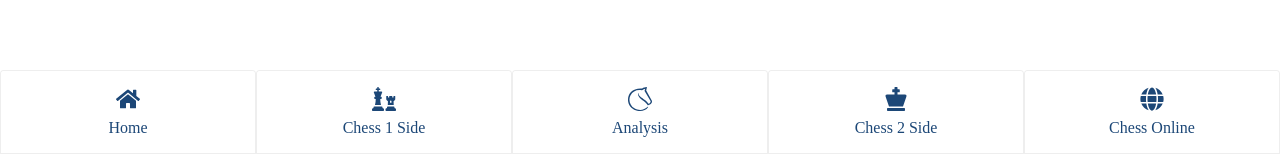
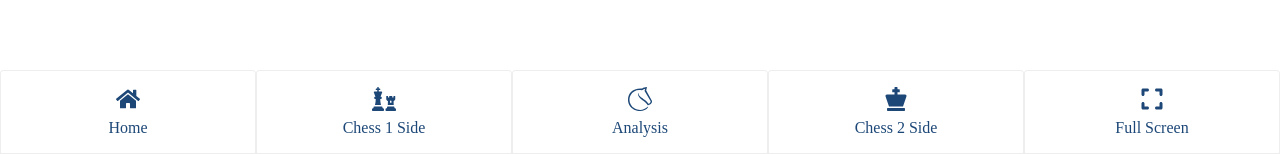
Before and after one commit to jasurlive/chess, a React (Vite) app: page / in a window 1280 px wide. Shown: the part 646-800 px from the top of the page. Built offline with nearby package versions, Linux system fonts and the light colour scheme.

Commit message:
fullscreen toggle added

```diff
--- a/src/css/dom-menu.css
+++ b/src/css/dom-menu.css
@@ -16,9 +16,10 @@
   flex: 1;
   font-weight: 450;
   list-style-type: none;
+  cursor: pointer;
 }
 
-.dom-menu-item a {
+.dom-menu-item a, .dom-menu-toggle {
   text-decoration: none;
   color: #1c4777;
   transition: background-color 0.3s ease-in, border-color 0.3s ease;
@@ -33,12 +34,12 @@
   backdrop-filter: blur(0.8rem);
 }
 
-.dom-menu-item a:hover {
+.dom-menu-item a:hover, .dom-menu-toggle:hover {
   background: linear-gradient(to right, #598dc7, #7fb0e1);
   color: white;
 }
 
-.dom-menu-icon {
+.dom-menu-icon, .dom-menu-toggle svg {
   width: 1.5rem;
   height: auto;
   margin-bottom: 0.5rem;
--- /dev/null
+++ b/src/hooks/fullscreen.ts
@@ -0,0 +1,24 @@
+import { useEffect, useState } from "react";
+
+export function useFullscreen() {
+  const [isFullscreen, setIsFullscreen] = useState(false);
+
+  const toggleFullscreen = async () => {
+    if (document.fullscreenElement) {
+      await document.exitFullscreen();
+    } else {
+      await document.documentElement.requestFullscreen();
+    }
+  };
+
+  useEffect(() => {
+    const handleChange = () => {
+      setIsFullscreen(!!document.fullscreenElement);
+    };
+
+    document.addEventListener("fullscreenchange", handleChange);
+    return () => document.removeEventListener("fullscreenchange", handleChange);
+  }, []);
+
+  return { isFullscreen, toggleFullscreen };
+}
--- a/src/react/App.tsx
+++ b/src/react/App.tsx
@@ -8,6 +8,11 @@ import Home from "../pages/Home";
 import "../css/dom-menu.css";
 import "../css/App.css";
 
+import { useFullscreen } from "../hooks/fullscreen";
+import { FaCompress, FaExpand } from "react-icons/fa6";
+
+
+
 function ChessOnline() {
   return (
     <div className="dom-menu-general-div">Oops! Still under development...</div>
@@ -15,6 +20,9 @@ function ChessOnline() {
 }
 
 export default function App() {
+
+  const { isFullscreen, toggleFullscreen } = useFullscreen();
+
   return (
     <Router>
       <div className="app-layout">
@@ -50,10 +58,11 @@ export default function App() {
                 <FaChessKing className="dom-menu-icon" /> Chess 2 Side
               </Link>
             </li>
-            <li className="dom-menu-item">
-              <Link to="/chess-online">
-                <FaGlobe className="dom-menu-icon" /> Chess Online
-              </Link>
+            <li className="dom-menu-item" onClick={toggleFullscreen}>
+              <div className="dom-menu-toggle">
+                {isFullscreen ? <FaCompress /> : <FaExpand />}
+                {isFullscreen ? "Exit Full Screen" : "Full Screen"}
+              </div>
             </li>
           </ul>
         </nav>
```
Also changed, not shown: 1 other file (tests, documents, lock files or other folders).
